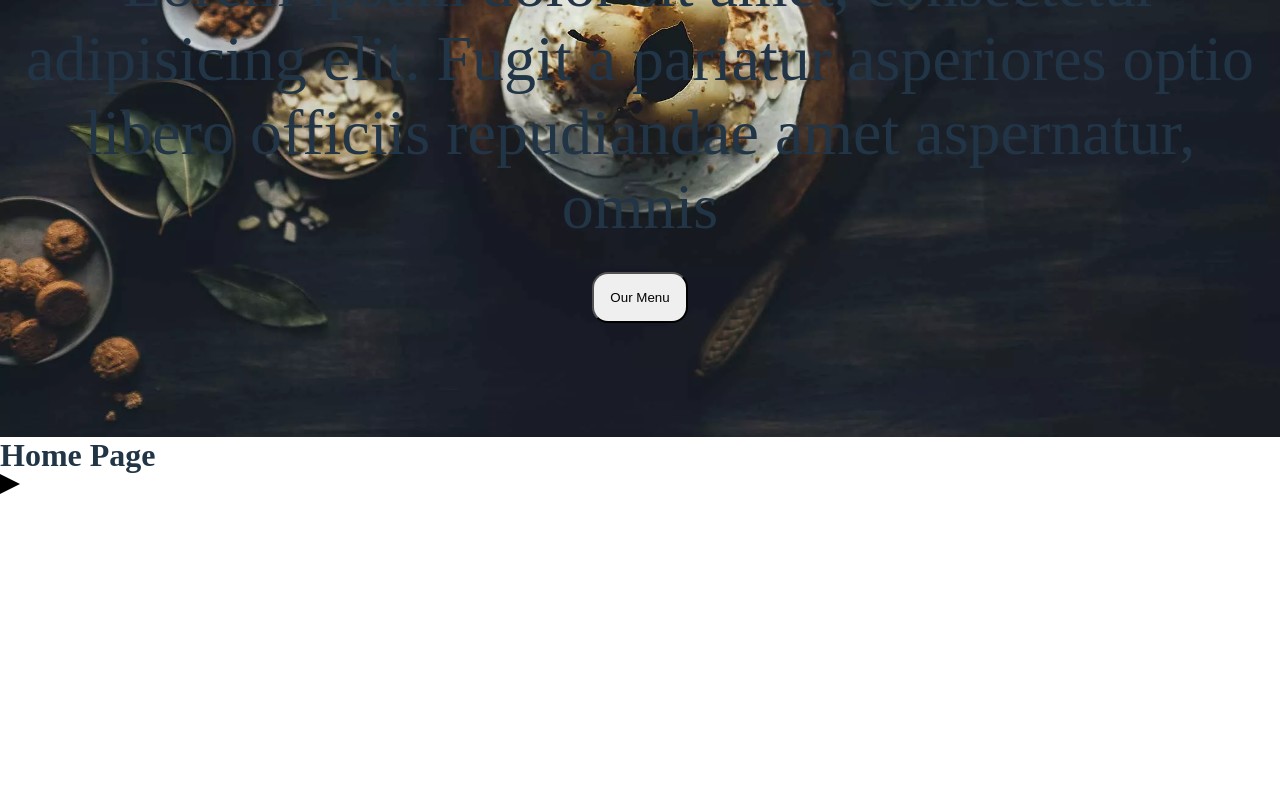
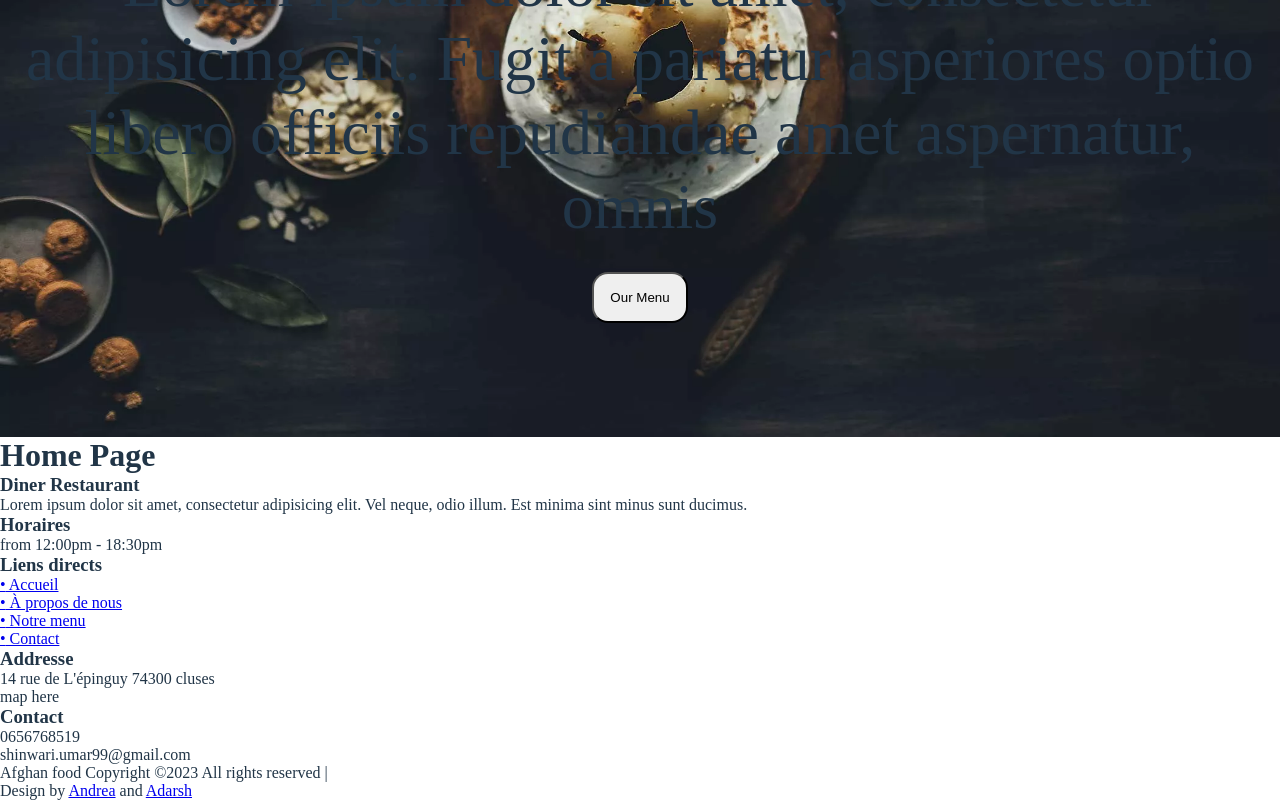
Before and after one commit to rivasbolinga/Afghan-Restaurant, a React app: page / in a window 1280 px wide. Shown: the part 363-1163 px from the top of the page. Before the commit the page ends 1000 px from the top, so only its background shows below. Built offline with nearby package versions, Linux system fonts and the light colour scheme; the HTML template or start-up script is replaced by a standard one.

Commit message:
Finish skeleton footer

```diff
--- a/src/components/Footer.jsx
+++ b/src/components/Footer.jsx
@@ -1,9 +1,80 @@
 import '../styles/footer.scss';
-
+import { Link } from 'react-router-dom';
 const Footer = () => {
   return (
     <footer>
       <div className="curve-zigzag"></div>
+      <div className="footer-container">
+        <div className="footer-item">
+          <h3 className="footer-title">Diner Restaurant</h3>
+          <p className="footer-text">
+            Lorem ipsum dolor sit amet, consectetur adipisicing elit. Vel neque,
+            odio illum. Est minima sint minus sunt ducimus.
+          </p>
+        </div>
+        <div className="footer-item">
+          <h3 className="footer-title">Horaires</h3>
+          <p className="footer-text">from 12:00pm - 18:30pm</p>
+        </div>
+        <div className="footer-item">
+          <h3 className="footer-title">Liens directs</h3>
+          <ul className="footer-links">
+            <li>
+              <Link to="/">
+                {' '}
+                <span className="span-bullet">&bull;</span> Accueil
+              </Link>
+            </li>
+            <li>
+              <Link to="/about">
+                <span className="span-bullet">&bull;</span> À propos de nous
+              </Link>
+            </li>
+            <li>
+              <Link to="/menu">
+                <span className="span-bullet">&bull;</span> Notre menu
+              </Link>
+            </li>
+            <li>
+              <Link to="/contact">
+                {' '}
+                <span className="span-bullet">&bull;</span> Contact
+              </Link>
+            </li>
+          </ul>
+        </div>
+        <div className="footer-item">
+          <h3 className="footer-title">Addresse</h3>
+          <p className="footer-text">14 rue de L'épinguy 74300 cluses</p>
+          <div className="map-container">map here</div>
+        </div>
+        <div className="footer-item">
+          <h3 className="footer-title">Contact</h3>
+          <p className="footer-text">0656768519</p>
+          <p className="footer-text">shinwari.umar99@gmail.com</p>
+        </div>
+      </div>
+      <div className="copyright-container">
+        Afghan food Copyright ©2023 All rights reserved |{' '}
+        <div>
+          Design by{' '}
+          <a
+            href="https://www.linkedin.com/in/andrearivaspalacios/"
+            target="_blank"
+            rel="noreferrer"
+          >
+            Andrea
+          </a>{' '}
+          and{' '}
+          <a
+            href="https://www.linkedin.com/in/adarsh-pathak-powerlevel/"
+            target="_blank"
+            rel="noreferrer"
+          >
+            Adarsh
+          </a>
+        </div>
+      </div>
     </footer>
   )
 }
--- a/src/styles/footer.scss
+++ b/src/styles/footer.scss
@@ -1,9 +1,15 @@
 @import './common.scss';
 
-.curve-zigzag {
- border-top: 10px solid transparent;
+
+footer::before {
+  content: "";
+  position: absolute;
+  top: 0;
+  left: 0;
+  width: 100%;
+  height: 20px;
+  border-top: 10px solid transparent;
   border-bottom: 10px solid transparent;
-  border-left: 20px solid black;
-  height: 0;
-  width: 100%;
+  border-left: 20px solid #333;
+  z-index: 999;
 }
```
